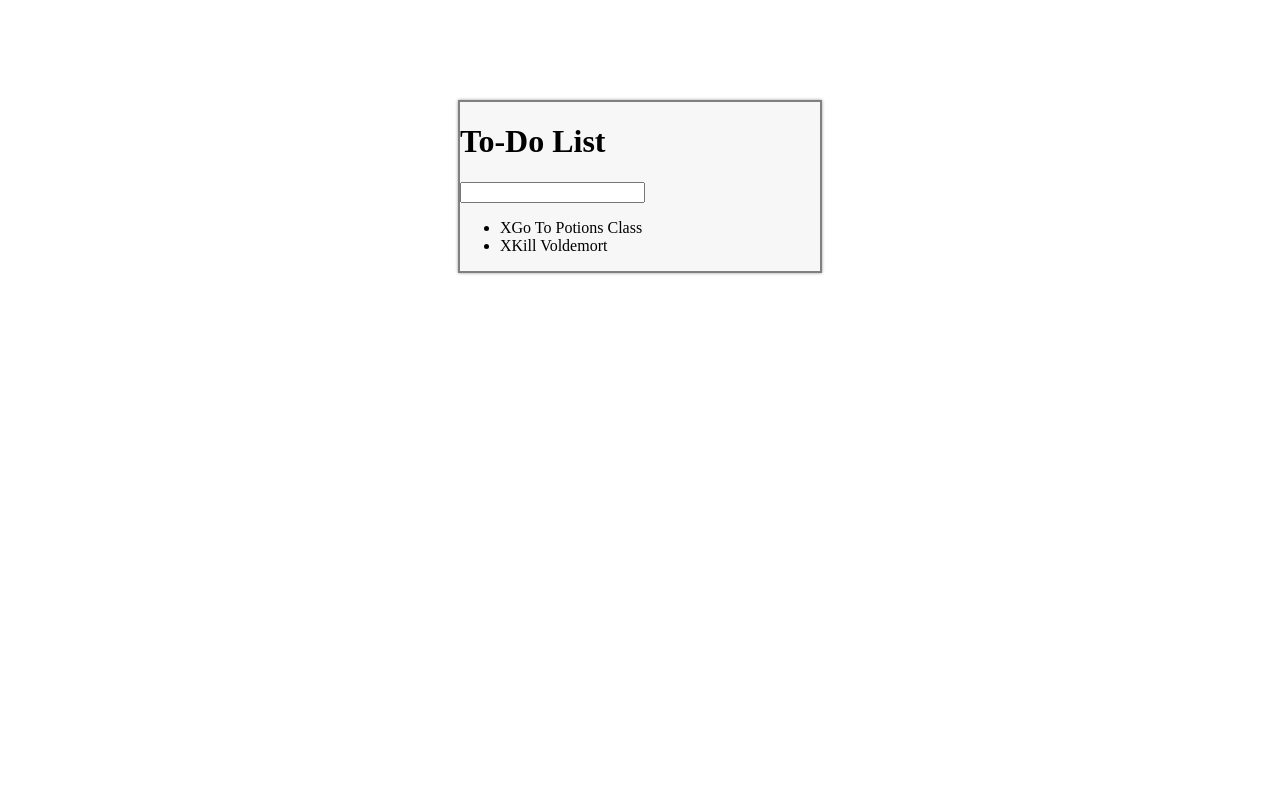
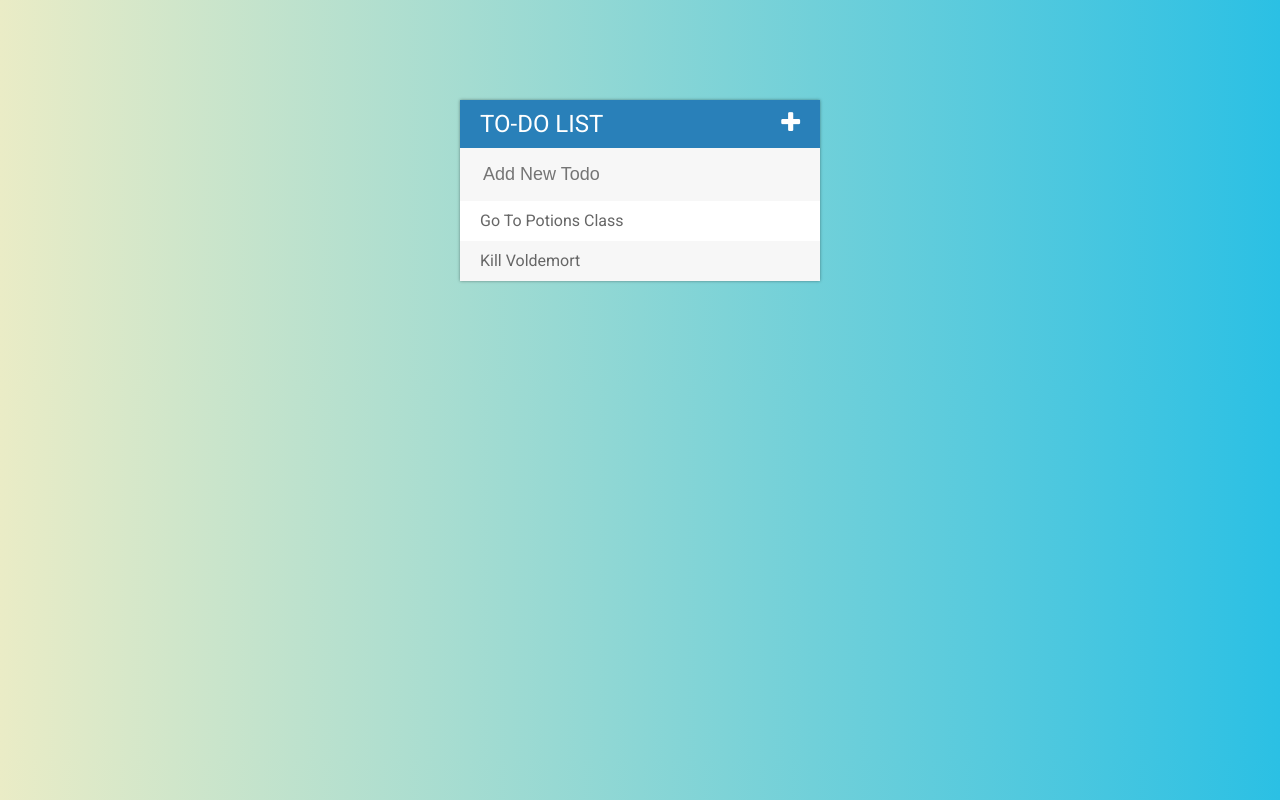
Before and after one commit to kersuzananthony/javascript-toDoList, a plain HTML site: page index.html in a window 1280 px wide. Drawn offline with Linux system fonts and the light colour scheme.

Commit message:
Adds styles

```diff
--- a/assets/css/app.css
+++ b/assets/css/app.css
@@ -1,18 +1,107 @@
+* {
+    box-sizing: border-box;
+}
+
 body {
     margin: 0 auto;
+
+    font-family: 'Roboto', Arial, sans-serif;
+
+    background: #2BC0E4; /* fallback for old browsers */
+    background: -webkit-linear-gradient(to left, #2BC0E4 , #EAECC6); /* Chrome 10-25, Safari 5.1-6 */
+    background: linear-gradient(to left, #2BC0E4 , #EAECC6); /* W3C, IE 10+/ Edge, Firefox 16+, Chrome 26+, Opera 12+, Safari 7+ */
 }
 
 .container {
     width: 360px;
     margin: 100px auto;
-    border: solid 2px gray;
     background-color: #f7f7f7;
     -webkit-box-shadow: 0 0 3px rgba(0, 0, 0, 0.4);
     -moz-box-shadow: 0 0 3px rgba(0, 0, 0, 0.4);
     box-shadow: 0 0 3px rgba(0, 0, 0, 0.4);
 }
 
+.title {
+    margin: 0;
+    padding: 10px 20px;
+
+    background-color: #2980b9;
+    color: white;
+
+    text-transform: uppercase;
+    font-size: 24px;
+    font-weight: 400;
+}
+
+.title i {
+    float: right;
+}
+
+ul {
+    margin: 0;
+    padding: 0;
+
+    list-style: none;
+}
+
+li {
+    height: 40px;
+
+    background: #fff;
+    color: #666;
+
+    line-height: 40px;
+}
+
+li:nth-child(2n) {
+    background: #f7f7f7;
+}
+
 .finished {
     color: gray;
     text-decoration: line-through;
 }
+
+.add-todo-input {
+    width: 100%;
+    padding: 13px 13px 13px 20px;
+
+    background-color: #f7f7f7;
+    color: #2980b9;
+    border: 3px solid rgba(0, 0, 0, 0);
+
+    font-size: 18px;
+}
+
+.add-todo-input:focus {
+    background-color: #fff;
+
+    border: 3px solid #2980b9;
+
+    outline: none;
+}
+
+.delete-button {
+    display: inline-block;
+
+    height: 40px;
+    width: 0;
+    margin-right: 20px;
+
+    background-color: #e74c3c;
+    color: white;
+    opacity: 0;
+
+    text-align: center;
+
+    -webkit-transition: all 0.2s linear;
+    -moz-transition: all 0.2s linear;
+    -ms-transition: all 0.2s linear;
+    -o-transition: all 0.2s linear;
+    transition: all 0.2s linear;
+}
+
+li:hover .delete-button {
+    width: 40px;
+    opacity: 1;
+}
--- a/assets/js/app.js
+++ b/assets/js/app.js
@@ -29,7 +29,7 @@ $(document).ready(function() {
 
         this.addToDoItem = function(text) {
             console.log("add");
-            var newElement = "<li class='todo'><span class='delete-button'>X</span>" + text + "</li>";
+            var newElement = "<li class='todo'><span class='delete-button'><i class='fa fa-trash'></i></span>" + text + "</li>";
             self.toDoListWrapper.append(newElement);
             self.todosElement.push(newElement);
             self.todosObject.push(new app.toDoItem(newElement));
@@ -57,13 +57,15 @@ $(document).ready(function() {
 
         this.toDoListWrapper.delegate("li.todo span", "click", function($event) {
             $event.stopPropagation();
-            var parent = $($event.target).parent();
+            var parent = $(this).parent();
             var index = $('li.todo').index(parent[0]);
-
             self.todosObject[index].delete(parent);
             self.todosElement.splice(index, 1);
             self.todosObject.splice(index, 1);
         });
     })();
 
+    $('.fa-plus').on('click', function () {
+        $('.add-todo-input').fadeToggle();
+    })
 });
--- a/index.html
+++ b/index.html
@@ -4,15 +4,17 @@
     <meta charset="UTF-8">
     <title>To Do List App</title>
     <script src="assets/js/lib/jquery.js"></script>
+    <link href='https://fonts.googleapis.com/css?family=Roboto:400,500,700' rel='stylesheet' type='text/css'>
+    <link rel="stylesheet" href="https://maxcdn.bootstrapcdn.com/font-awesome/4.6.3/css/font-awesome.min.css">
     <link rel="stylesheet" href="assets/css/app.css">
 </head>
 <body>
     <div class="container" id="container">
-        <h1 class="title">To-Do List</h1>
-        <input type="text" class="add-todo-input">
+        <h1 class="title">To-Do List <i class="fa fa-plus"></i></h1>
+        <input type="text" class="add-todo-input" placeholder="Add New Todo">
         <ul class="todos">
-            <li class="todo"><span class="delete-button">X</span>Go To Potions Class</li>
-            <li class="todo"><span class="delete-button">X</span>Kill Voldemort</li>
+            <li class="todo"><span class="delete-button"><i class="fa fa-trash"></i></span>Go To Potions Class</li>
+            <li class="todo"><span class="delete-button"><i class="fa fa-trash"></i></span>Kill Voldemort</li>
         </ul>
     </div>
     <script src="assets/js/app.js"></script>
```
